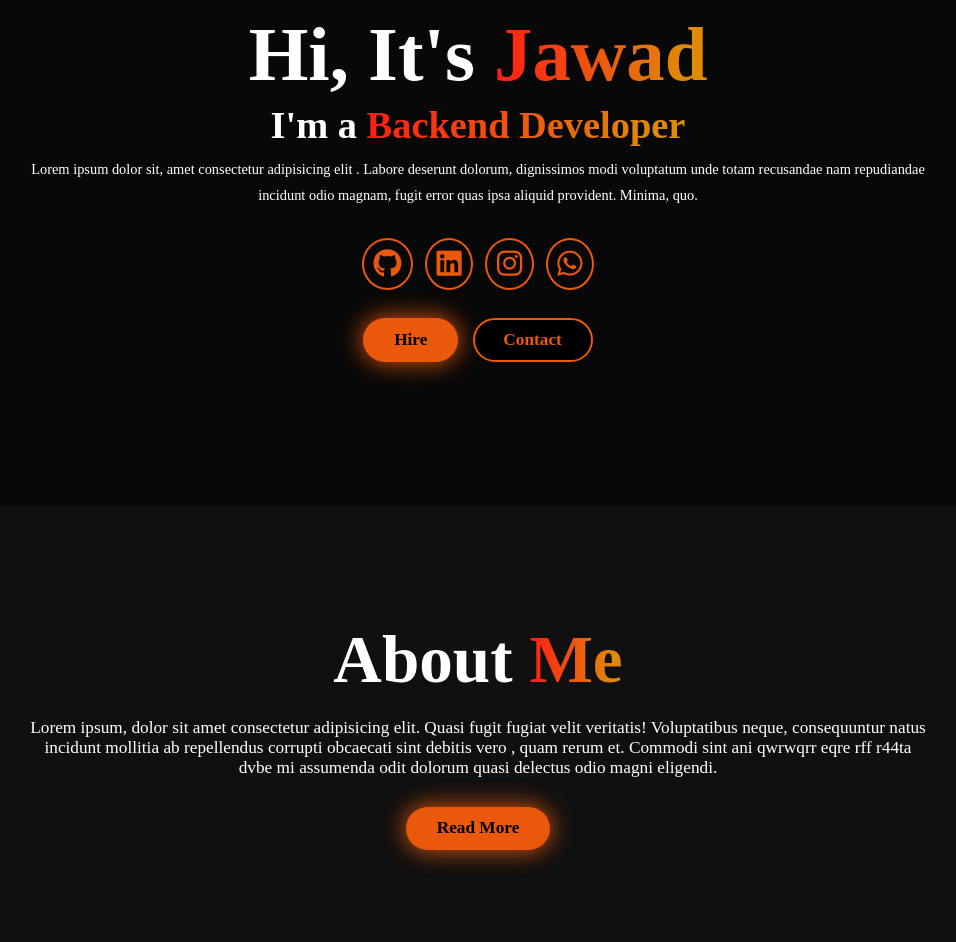
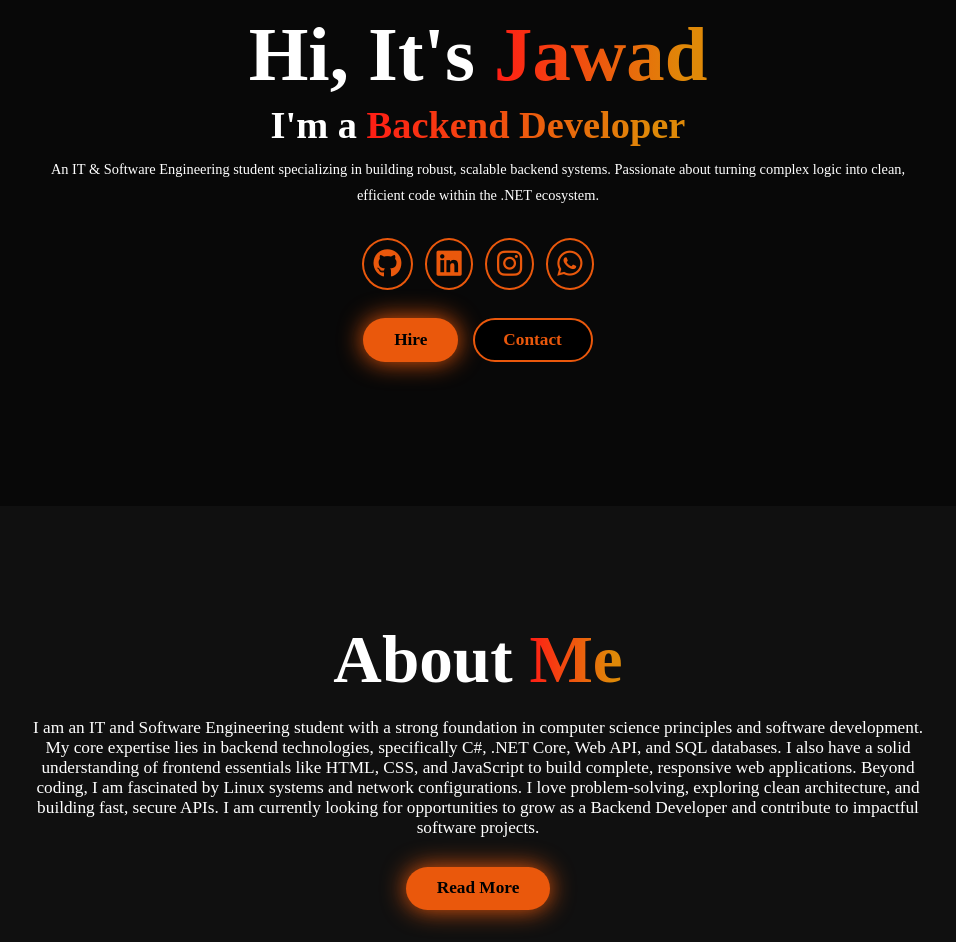
Before and after one commit to jawadalkatreeb-05/MyPortfolio, a plain HTML site: page index.html in a window 1280 px wide. Shown: the part 729-1671 px from the top of the page, without its empty margins (162-1118 px from the left). Drawn offline with nearby package versions, Linux system fonts and the light colour scheme.

Commit message:
Update portfolio text

```diff
--- a/index.html
+++ b/index.html
@@ -39,10 +39,8 @@
           I'm a <span>Backend Developer</span>
         </h3>
 
-        <p>Lorem ipsum dolor sit, amet consectetur adipisicing elit
-          . Labore deserunt dolorum, dignissimos modi voluptatum unde
-           totam recusandae nam repudiandae incidunt odio magnam, fugit
-           error quas ipsa aliquid provident. Minima, quo.
+        <p>An IT & Software Engineering student specializing in building robust,
+          scalable backend systems. Passionate about turning complex logic into clean, efficient code within the .NET ecosystem.
         </p>
 
         <div class="social-icons">
@@ -83,11 +81,10 @@
 
       <div class="about-content">
         <h2>About <span>Me</span></h2>
-        <p>Lorem ipsum, dolor sit amet consectetur adipisicing elit.
-          Quasi fugit fugiat velit veritatis! Voluptatibus neque, consequuntur
-           natus incidunt mollitia ab repellendus corrupti obcaecati sint debitis vero
-           , quam rerum et. Commodi sint ani qwrwqrr eqre rff r44ta dvbe
-          mi assumenda odit dolorum quasi delectus odio magni eligendi.</p>
+        <p>I am an IT and Software Engineering student with a strong foundation in computer science principles and software development.
+          My core expertise lies in backend technologies, specifically C#, .NET Core, Web API, and SQL databases. I also have a solid understanding of frontend essentials like HTML, CSS, and JavaScript to build complete, responsive web applications.
+          Beyond coding, I am fascinated by Linux systems and network configurations. I love problem-solving, exploring clean architecture, and building fast, secure APIs.
+          I am currently looking for opportunities to grow as a Backend Developer and contribute to impactful software projects.</p>
           <a href="#" class="btn">Read More</a>
       </div>
 
```
